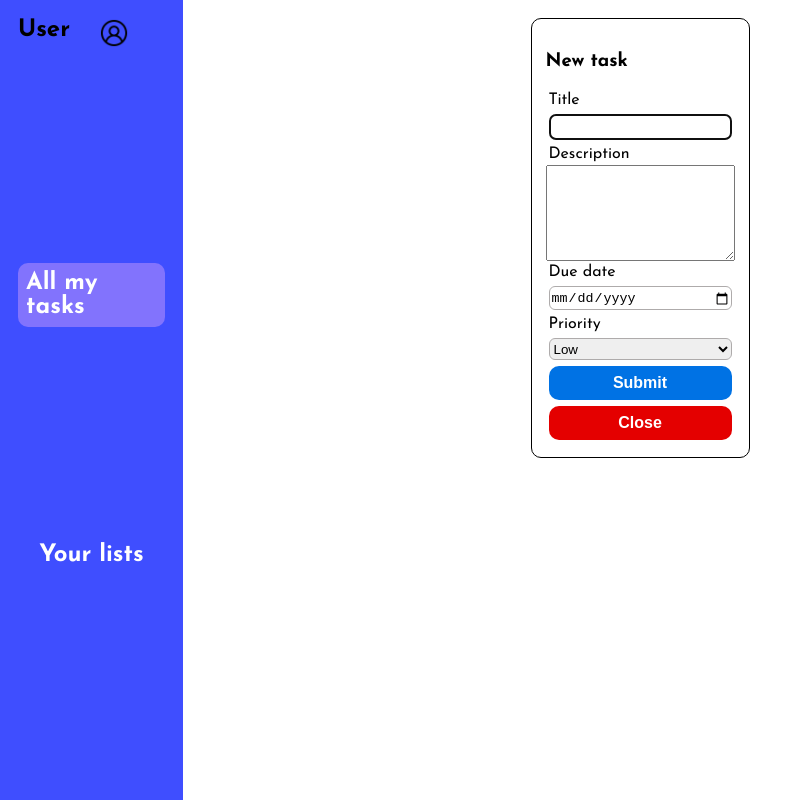
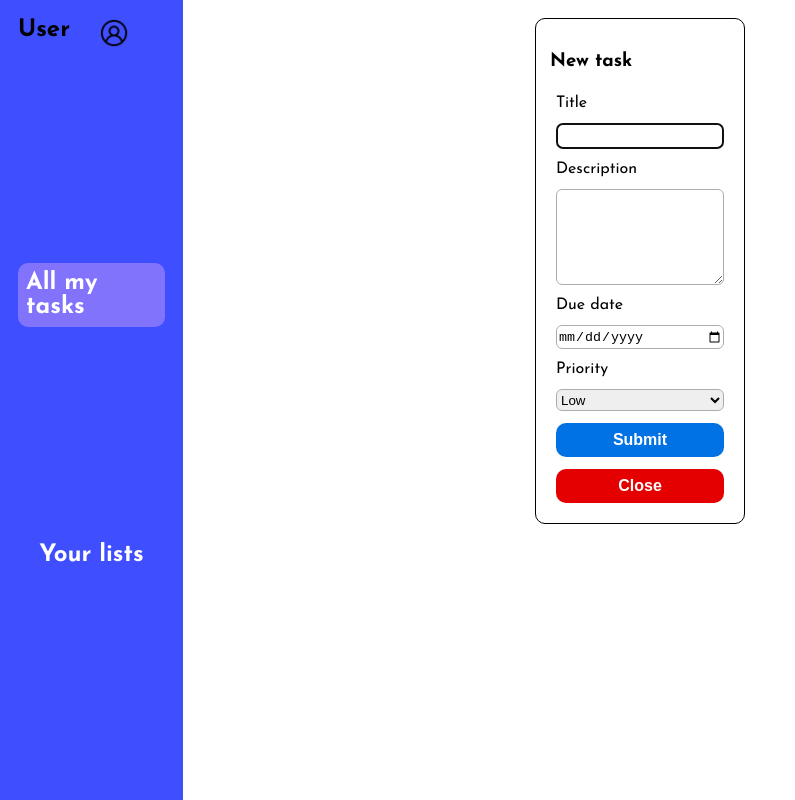
Before and after one commit to Betolicon/to-do, a website built with webpack: page src/template.html in a window 1280 px wide. Both pictures are taken after a click on the element "All my tasks". Shown: the whole page, without its empty margins (0-795 px from the left). Built offline with nearby package versions, Linux system fonts and the light colour scheme.

Commit message:
I added some style to the form

```diff
--- a/src/style.css
+++ b/src/style.css
@@ -63,14 +63,17 @@ ul, h1{
     background-color: gainsboro;
 }
 
-label, input, #Submit, select, #close{
-    margin: 3px;
+label, input, #Submit, select, #close, textarea{
+    margin: 6px;
 }
 
 input, select{
+    height: 22px;
+}
+
+textarea,input, select{
     border-radius: 6px;
     border: 1px solid rgb(174, 171, 171);
-    height: 22px;
 }
 
 #form{
@@ -102,4 +105,5 @@ input, select{
 form{
     display: flex;
     flex-direction: column;
+    width: clamp(100px, 180px, 250px);
 }
```
